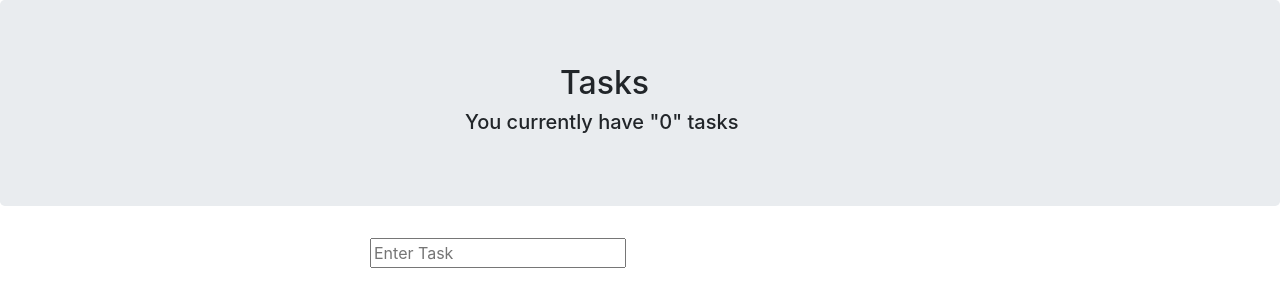
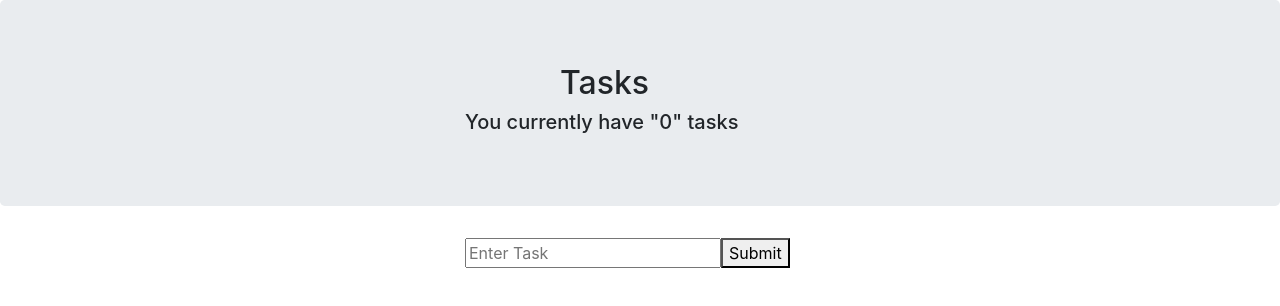
Before and after one commit to Aldroc/to-do-app, a React (Create React App) app: page / in a window 1280 px wide. Shown: the top 306 px of the page. Built offline with nearby package versions, Linux system fonts and the light colour scheme.

Commit message:
form_complete

```diff
--- a/src/components/form.js
+++ b/src/components/form.js
@@ -1,5 +1,4 @@
 import React, { Component } from 'react';
-import FontAwesome from 'react-fontawesome';
 
 class TaskForm extends Component{
     constructor(props){
@@ -8,13 +7,21 @@ class TaskForm extends Component{
             task: ''
         }
     }
+    setTask(e){
+        e.preventDefault();
+        window.$currentTask=e.target.value;
+    }
+    handleClick(){
+        this.setState({ task: window.$currentTask });
+    }
     render(){
         return(
             <div className="container">
                 <div className="row justify-content-center">
-                    <div className="col-12 col-sm-6">
+                    <div className="col-12 col-sm-4">
                         <form>
-                            <input placeholder="Enter Task" type="text" />
+                            <input placeholder="Enter Task" type="text" id="taskInput" onChange={this.setTask}/>
+                            <button type="button" onClick={this.handleClick.bind(this)}>Submit</button>
                         </form>
                     </div>
                 </div>
--- a/src/index.js
+++ b/src/index.js
@@ -4,6 +4,8 @@ import 'bootstrap/dist/css/bootstrap.min.css';
 import './index.css';
 import App from './App';
 import * as serviceWorker from './serviceWorker';
+window.$currentTask='';
+window.$taskCount=0;
 
 ReactDOM.render(
   <React.StrictMode>
```
